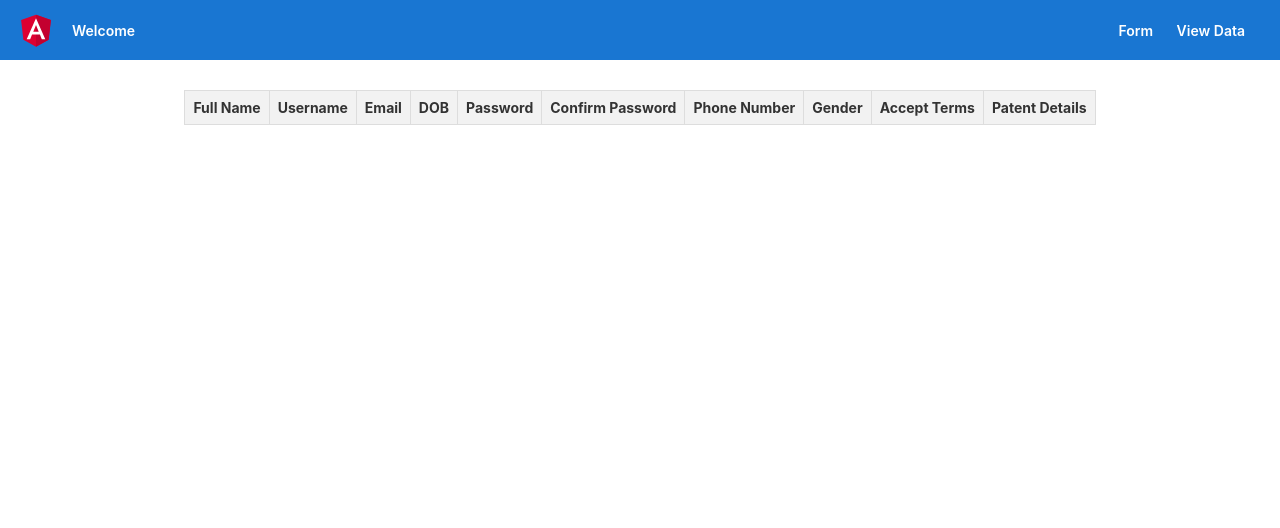
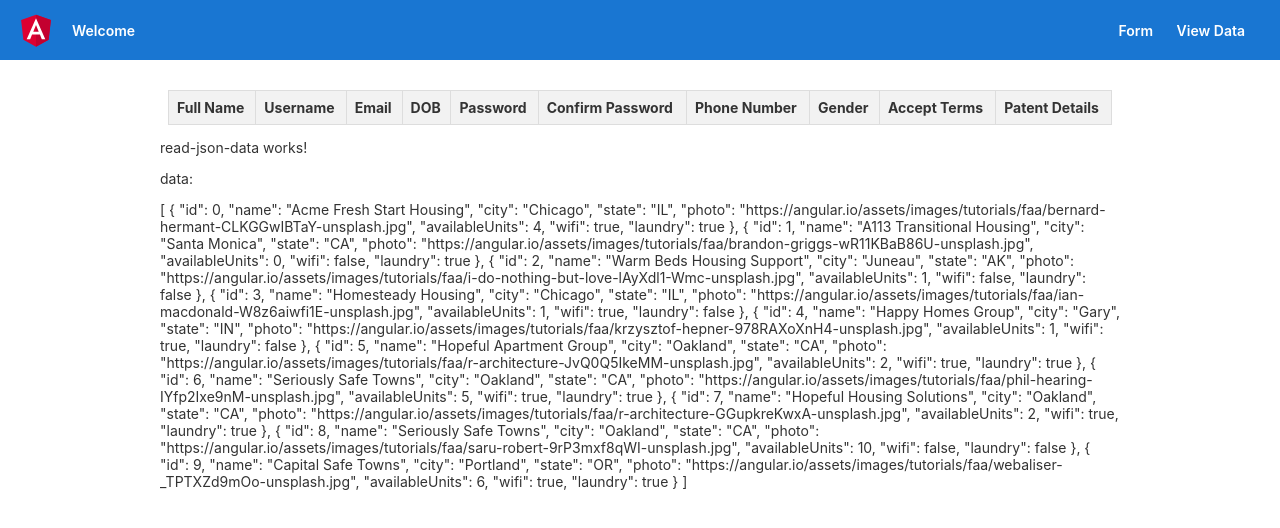
Before and after one commit to jaydipgohilpel/angular-practice, an Angular app: page /view-data in a window 1280 px wide. Shown: the top 528 px of the page. Built offline with nearby package versions, Linux system fonts and the light colour scheme; data requests are answered from the project's data file.

Commit message:
json-data add

```diff
--- /dev/null
+++ b/db.json
@@ -0,0 +1,104 @@
+{
+  "locations": [
+    {
+      "id": 0,
+      "name": "Acme Fresh Start Housing",
+      "city": "Chicago",
+      "state": "IL",
+      "photo": "https://angular.io/assets/images/tutorials/faa/bernard-hermant-CLKGGwIBTaY-unsplash.jpg",
+      "availableUnits": 4,
+      "wifi": true,
+      "laundry": true
+    },
+    {
+      "id": 1,
+      "name": "A113 Transitional Housing",
+      "city": "Santa Monica",
+      "state": "CA",
+      "photo": "https://angular.io/assets/images/tutorials/faa/brandon-griggs-wR11KBaB86U-unsplash.jpg",
+      "availableUnits": 0,
+      "wifi": false,
+      "laundry": true
+    },
+    {
+      "id": 2,
+      "name": "Warm Beds Housing Support",
+      "city": "Juneau",
+      "state": "AK",
+      "photo": "https://angular.io/assets/images/tutorials/faa/i-do-nothing-but-love-lAyXdl1-Wmc-unsplash.jpg",
+      "availableUnits": 1,
+      "wifi": false,
+      "laundry": false
+    },
+    {
+      "id": 3,
+      "name": "Homesteady Housing",
+      "city": "Chicago",
+      "state": "IL",
+      "photo": "https://angular.io/assets/images/tutorials/faa/ian-macdonald-W8z6aiwfi1E-unsplash.jpg",
+      "availableUnits": 1,
+      "wifi": true,
+      "laundry": false
+    },
+    {
+      "id": 4,
+      "name": "Happy Homes Group",
+      "city": "Gary",
+      "state": "IN",
+      "photo": "https://angular.io/assets/images/tutorials/faa/krzysztof-hepner-978RAXoXnH4-unsplash.jpg",
+      "availableUnits": 1,
+      "wifi": true,
+      "laundry": false
+    },
+    {
+      "id": 5,
+      "name": "Hopeful Apartment Group",
+      "city": "Oakland",
+      "state": "CA",
+      "photo": "https://angular.io/assets/images/tutorials/faa/r-architecture-JvQ0Q5IkeMM-unsplash.jpg",
+      "availableUnits": 2,
+      "wifi": true,
+      "laundry": true
+    },
+    {
+      "id": 6,
+      "name": "Seriously Safe Towns",
+      "city": "Oakland",
+      "state": "CA",
+      "photo": "https://angular.io/assets/images/tutorials/faa/phil-hearing-IYfp2Ixe9nM-unsplash.jpg",
+      "availableUnits": 5,
+      "wifi": true,
+      "laundry": true
+    },
+    {
+      "id": 7,
+      "name": "Hopeful Housing Solutions",
+      "city": "Oakland",
+      "state": "CA",
+      "photo": "https://angular.io/assets/images/tutorials/faa/r-architecture-GGupkreKwxA-unsplash.jpg",
+      "availableUnits": 2,
+      "wifi": true,
+      "laundry": true
+    },
+    {
+      "id": 8,
+      "name": "Seriously Safe Towns",
+      "city": "Oakland",
+      "state": "CA",
+      "photo": "https://angular.io/assets/images/tutorials/faa/saru-robert-9rP3mxf8qWI-unsplash.jpg",
+      "availableUnits": 10,
+      "wifi": false,
+      "laundry": false
+    },
+    {
+      "id": 9,
+      "name": "Capital Safe Towns",
+      "city": "Portland",
+      "state": "OR",
+      "photo": "https://angular.io/assets/images/tutorials/faa/webaliser-_TPTXZd9mOo-unsplash.jpg",
+      "availableUnits": 6,
+      "wifi": true,
+      "laundry": true
+    }
+  ]
+}
--- a/package.json
+++ b/package.json
@@ -18,6 +18,7 @@
     "@angular/platform-browser": "^16.2.0",
     "@angular/platform-browser-dynamic": "^16.2.0",
     "@angular/router": "^16.2.0",
+    "json-server": "^1.0.0-alpha.23",
     "moment": "^2.30.1",
     "rxjs": "~7.8.0",
     "tslib": "^2.3.0",
--- /dev/null
+++ b/src/app/read-json-data/read-json-data.component.html
@@ -0,0 +1,3 @@
+<p>read-json-data works!</p>
+data:
+<p>{{ data | json }}</p>
--- /dev/null
+++ b/src/app/read-json-data/read-json-data.component.ts
@@ -0,0 +1,23 @@
+import { Component, OnInit } from '@angular/core';
+import { HttpClient } from '@angular/common/http';
+@Component({
+  selector: 'app-read-json-data',
+  templateUrl: './read-json-data.component.html',
+  styleUrls: ['./read-json-data.component.scss']
+})
+export class ReadJsonDataComponent implements OnInit {
+  url = 'http://localhost:3000/locations';
+  data: any[] = []
+
+  constructor(private http: HttpClient) { }
+
+  ngOnInit(): void {
+    this.getAllHousingLocations();
+  }
+  getAllHousingLocations() {
+    this.http.get(this.url)
+      .subscribe((data: any) => {
+        this.data = data;
+      });
+  }
+}
--- a/src/app/view-data/view-data.component.html
+++ b/src/app/view-data/view-data.component.html
@@ -136,3 +136,4 @@
     </table>
   </body>
 </html>
+<app-read-json-data></app-read-json-data>
```
Also changed, not shown: src/app/app.module.ts (+6 -2 lines), src/app/read-json-data/read-json-data.component.scss (added), 1 other file (tests, documents, lock files or other folders).
